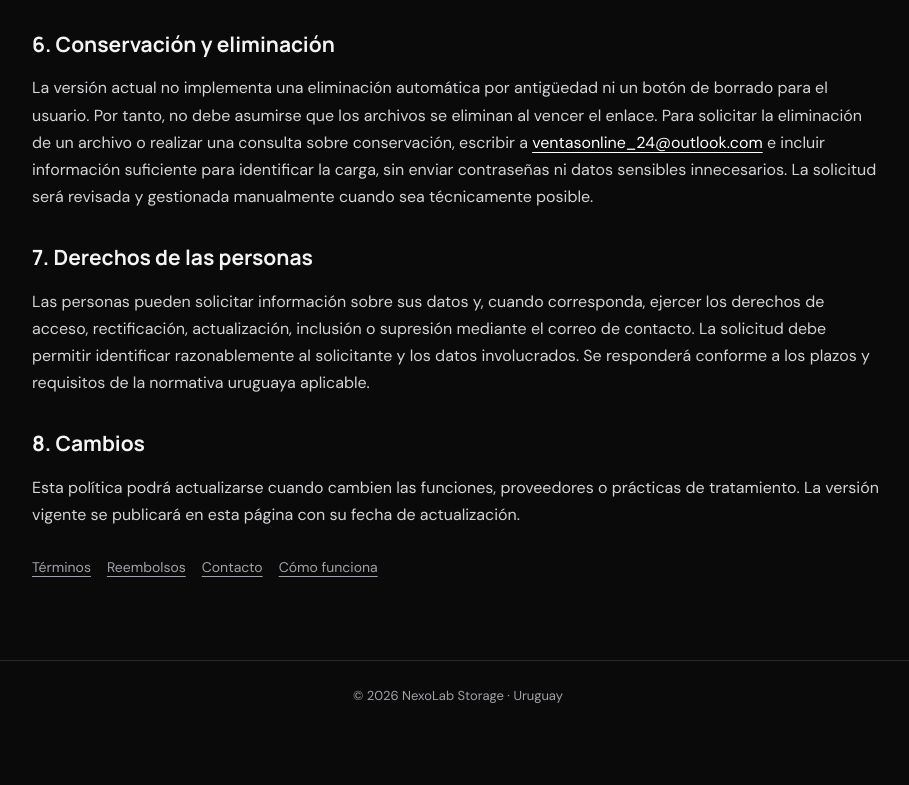
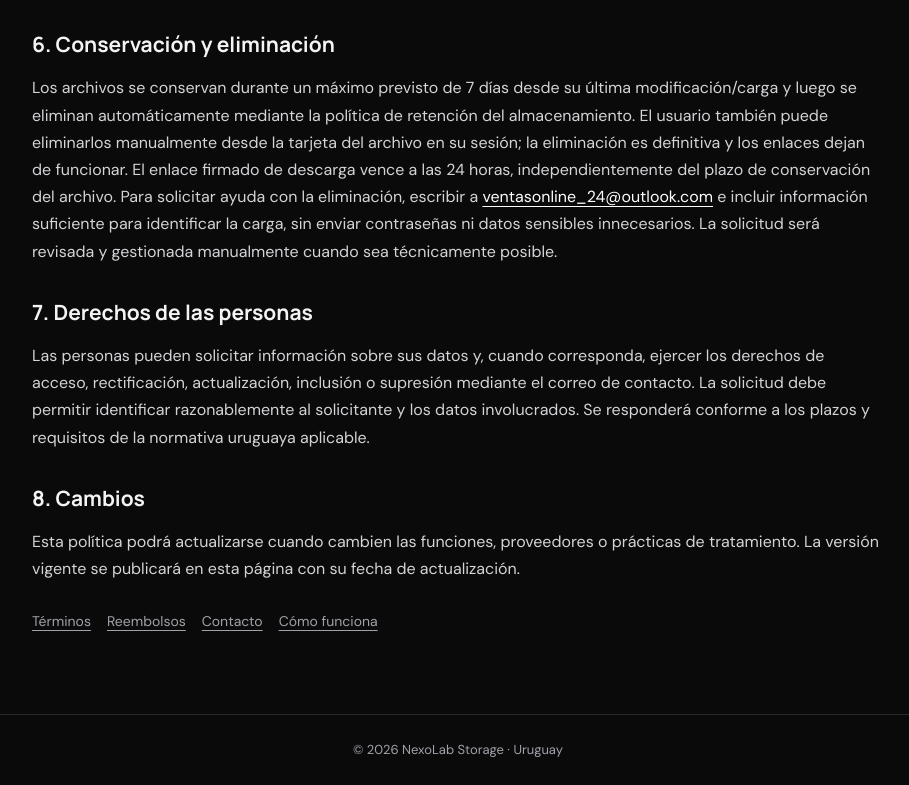
Before and after one commit to PocketBlack/nexolab-storage, a plain HTML site: page frontend/privacidad.html in a window 1280 px wide. Shown: the part 1325-2110 px from the top of the page, without its empty margins (182-1091 px from the left). Before the commit the page ends 2056 px from the top, so only its background shows below. Drawn offline with Linux system fonts and the light colour scheme.

Commit message:
Document seven-day retention and user-controlled deletion

```diff
--- a/frontend/privacidad.html
+++ b/frontend/privacidad.html
@@ -6,7 +6,7 @@
 <h2>3. Finalidades</h2><p>La información se utiliza para crear y mantener sesiones, cargar y localizar archivos, generar enlaces temporales de descarga, proteger la operación, diagnosticar errores y responder consultas de soporte.</p>
 <h2>4. Proveedores tecnológicos</h2><p>El servicio utiliza Netlify para publicar el sitio, Render para ejecutar la API y Cloudflare R2 para almacenar los archivos. Estos proveedores intervienen en la prestación técnica del servicio y pueden tratar datos desde la infraestructura que operan. Sus condiciones y políticas también pueden resultar aplicables a los tratamientos que realizan como proveedores.</p>
 <h2>5. Acceso a los archivos y seguridad</h2><p>Los archivos se almacenan en un bucket privado y se entregan mediante enlaces firmados con vencimiento técnico de 24 horas. El vencimiento del enlace no elimina el archivo. La posesión de un enlace válido permite descargar el archivo mientras esté vigente. El token de sesión se guarda en el navegador del usuario; cualquier persona con acceso a ese perfil de navegador puede utilizar la sesión. No existe actualmente un sistema de cuentas personales ni una función de revocación individual de enlaces.</p>
-<h2>6. Conservación y eliminación</h2><p>La versión actual no implementa una eliminación automática por antigüedad ni un botón de borrado para el usuario. Por tanto, no debe asumirse que los archivos se eliminan al vencer el enlace. Para solicitar la eliminación de un archivo o realizar una consulta sobre conservación, escribir a <a href="mailto:ventasonline_24@outlook.com">ventasonline_24@outlook.com</a> e incluir información suficiente para identificar la carga, sin enviar contraseñas ni datos sensibles innecesarios. La solicitud será revisada y gestionada manualmente cuando sea técnicamente posible.</p>
+<h2>6. Conservación y eliminación</h2><p>Los archivos se conservan durante un máximo previsto de 7 días desde su última modificación/carga y luego se eliminan automáticamente mediante la política de retención del almacenamiento. El usuario también puede eliminarlos manualmente desde la tarjeta del archivo en su sesión; la eliminación es definitiva y los enlaces dejan de funcionar. El enlace firmado de descarga vence a las 24 horas, independientemente del plazo de conservación del archivo. Para solicitar ayuda con la eliminación, escribir a <a href="mailto:ventasonline_24@outlook.com">ventasonline_24@outlook.com</a> e incluir información suficiente para identificar la carga, sin enviar contraseñas ni datos sensibles innecesarios. La solicitud será revisada y gestionada manualmente cuando sea técnicamente posible.</p>
 <h2>7. Derechos de las personas</h2><p>Las personas pueden solicitar información sobre sus datos y, cuando corresponda, ejercer los derechos de acceso, rectificación, actualización, inclusión o supresión mediante el correo de contacto. La solicitud debe permitir identificar razonablemente al solicitante y los datos involucrados. Se responderá conforme a los plazos y requisitos de la normativa uruguaya aplicable.</p>
 <h2>8. Cambios</h2><p>Esta política podrá actualizarse cuando cambien las funciones, proveedores o prácticas de tratamiento. La versión vigente se publicará en esta página con su fecha de actualización.</p>
 <nav class="legal-nav"><a href="terminos.html">Términos</a><a href="reembolsos.html">Reembolsos</a><a href="contacto.html">Contacto</a><a href="como-funciona.html">Cómo funciona</a></nav></main><footer class="legal-footer">© 2026 NexoLab Storage · Uruguay</footer></body></html>
```
